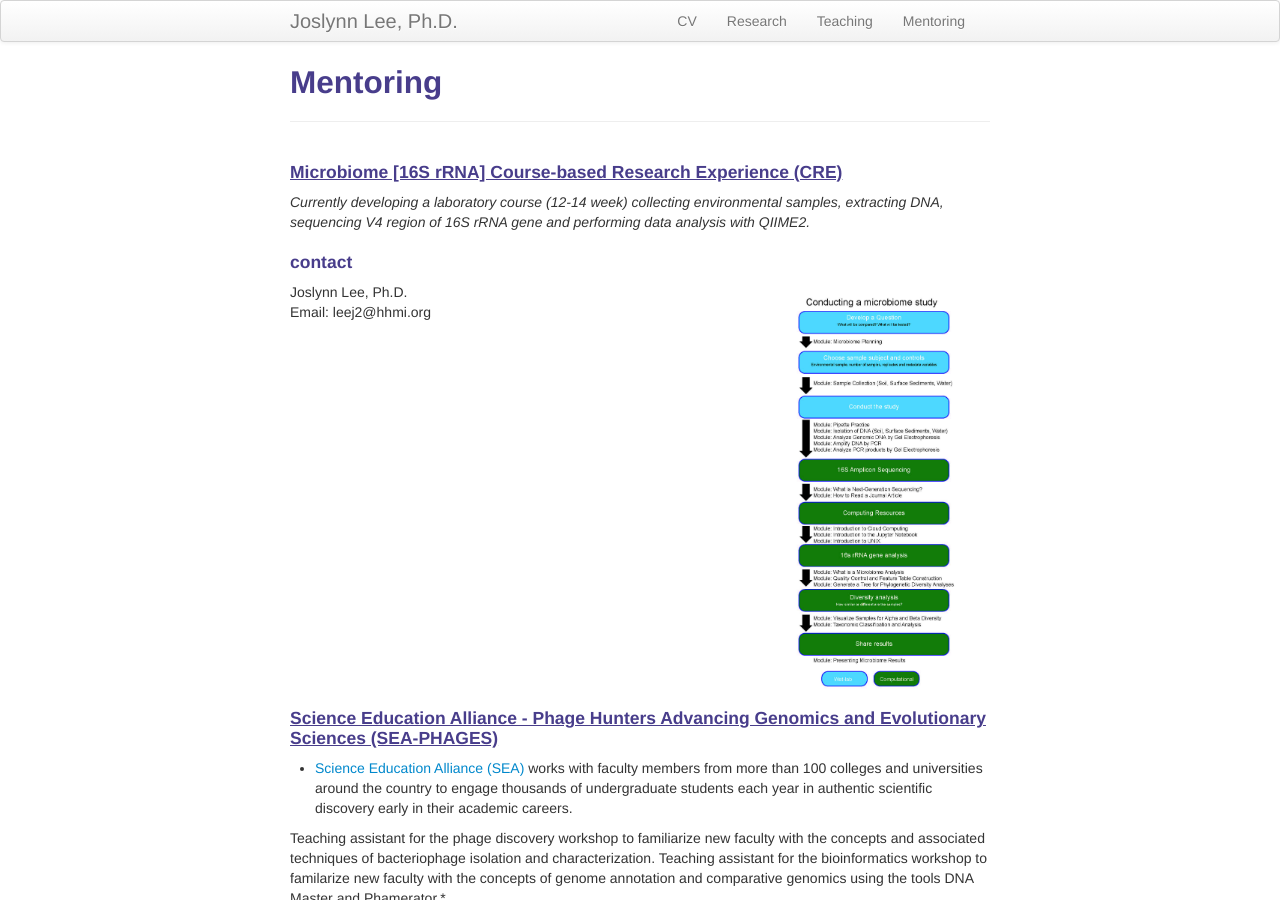
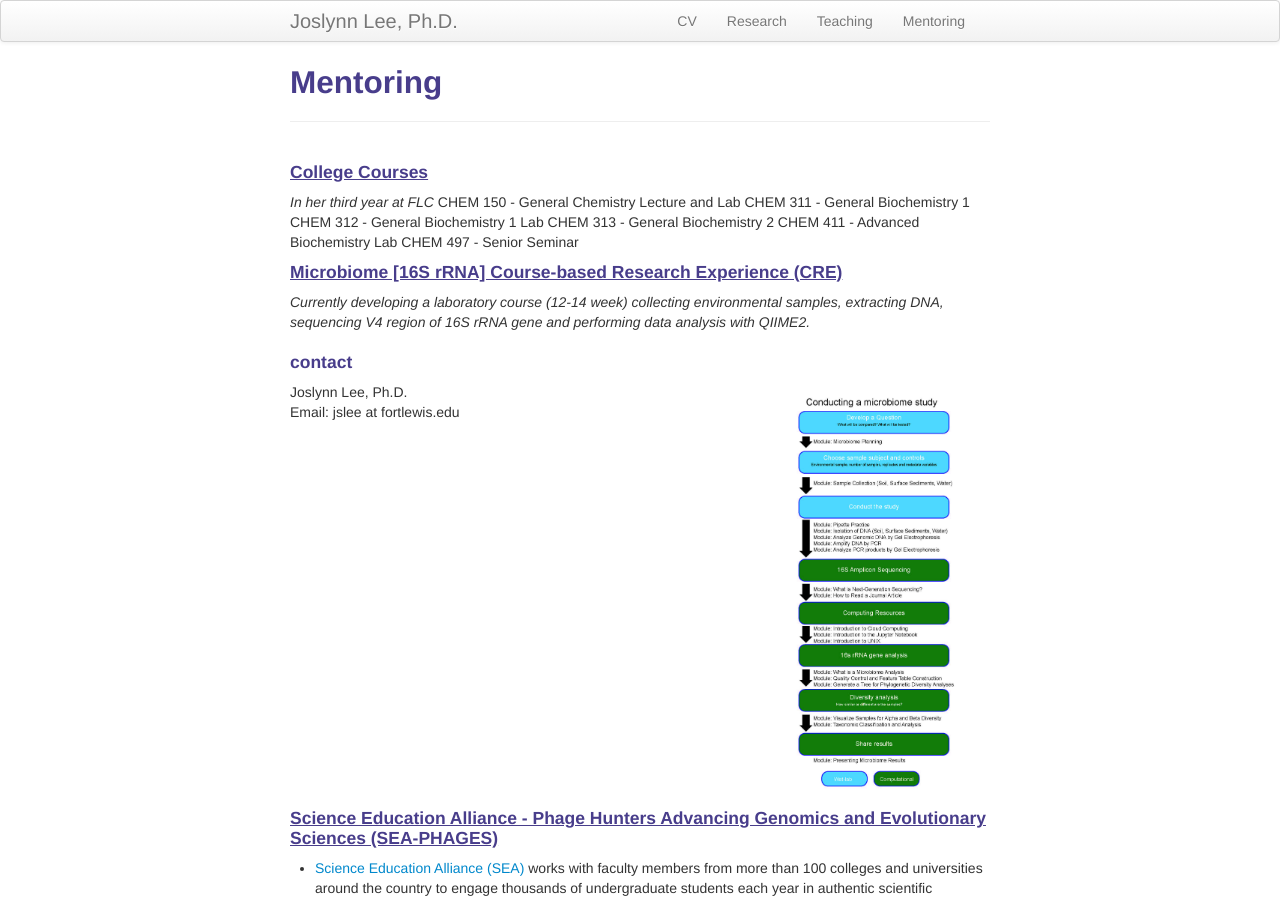
Before and after one commit to joslynnlee/joslynnlee.github.io, a Jekyll site: the page built from pages/teaching.md, in a window 1280 px wide and 900 px high. Built offline with Jekyll 4.4.1, drawn with Linux system fonts in a browser that asks for light colours.

Commit message:
Update teaching.md

```diff
--- a/pages/teaching.md
+++ b/pages/teaching.md
@@ -4,7 +4,14 @@ title: Mentoring
 description: Joslynn's teaching
 ---
 
-
+#### <u>College Courses</u>
+*In her third year at FLC*
+CHEM 150 - General Chemistry Lecture and Lab
+CHEM 311 - General Biochemistry 1
+CHEM 312 - General Biochemistry 1 Lab
+CHEM 313 - General Biochemistry 2
+CHEM 411 - Advanced Biochemistry Lab
+CHEM 497 - Senior Seminar
 
 #### <u>Microbiome [16S rRNA] Course-based Research Experience (CRE)</u>
 *Currently developing a laboratory course (12-14 week) collecting environmental samples, extracting DNA, sequencing V4 region of 16S rRNA gene and performing data analysis with QIIME2.*
@@ -15,7 +22,7 @@ description: Joslynn's teaching
 <div class="row-fluid">
 <div class="span5">
 Joslynn Lee, Ph.D.<br/>
-Email: leej2@hhmi.org<br/>
+Email: jslee at fortlewis.edu<br/>
 </div>
 
 <div class="span2">
```
